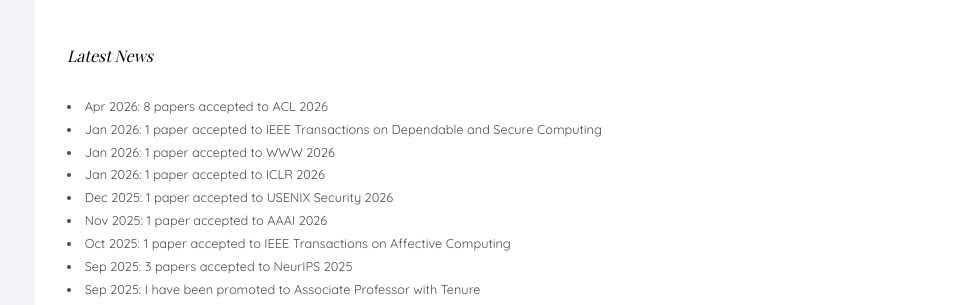
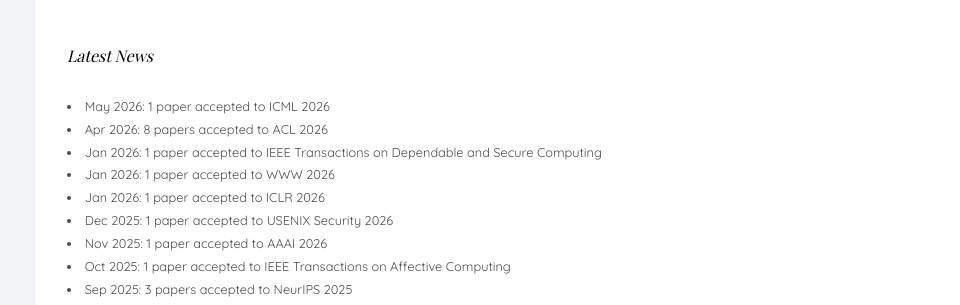
Before and after one commit to tuanluu/tuanluu.github.io, a plain HTML site: page index.html in a window 1280 px wide. Shown: the part 426-731 px from the top of the page, 320-1280 px from the left. Drawn offline with nearby package versions, Linux system fonts and the light colour scheme; files whose address does not match are found by name; a web font is replaced by a local one.

Commit message:
Update index.html

```diff
--- a/index.html
+++ b/index.html
@@ -106,6 +106,7 @@
 <!-- <p> <b>Note:</b> I also have some positions for research fellows, research associates, and research assistants. If you have a strong publication record in NLP and AI and would like to do cutting-edge research in NLP, please feel free to contact me with your CV. </p>	-->
 <br><br>
 <h2 id="latest-news" style="font-size:16px;"> <i>Latest News</i></h2>
+<li>May 2026: 1 paper accepted to ICML 2026</li>
 <li>Apr 2026: 8 papers accepted to ACL 2026</li>
 <li>Jan 2026: 1 paper accepted to IEEE Transactions on Dependable and Secure Computing</li>
 <li>Jan 2026: 1 paper accepted to WWW 2026</li>
```
